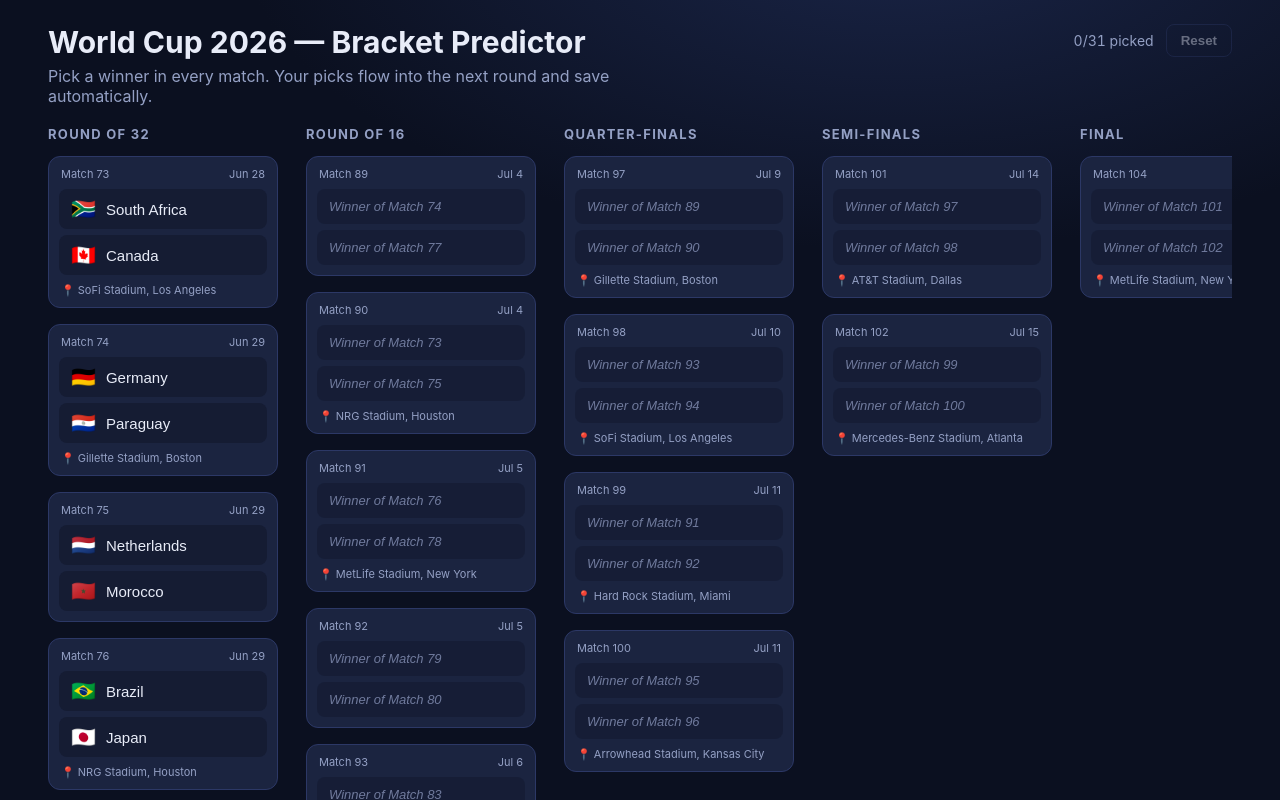
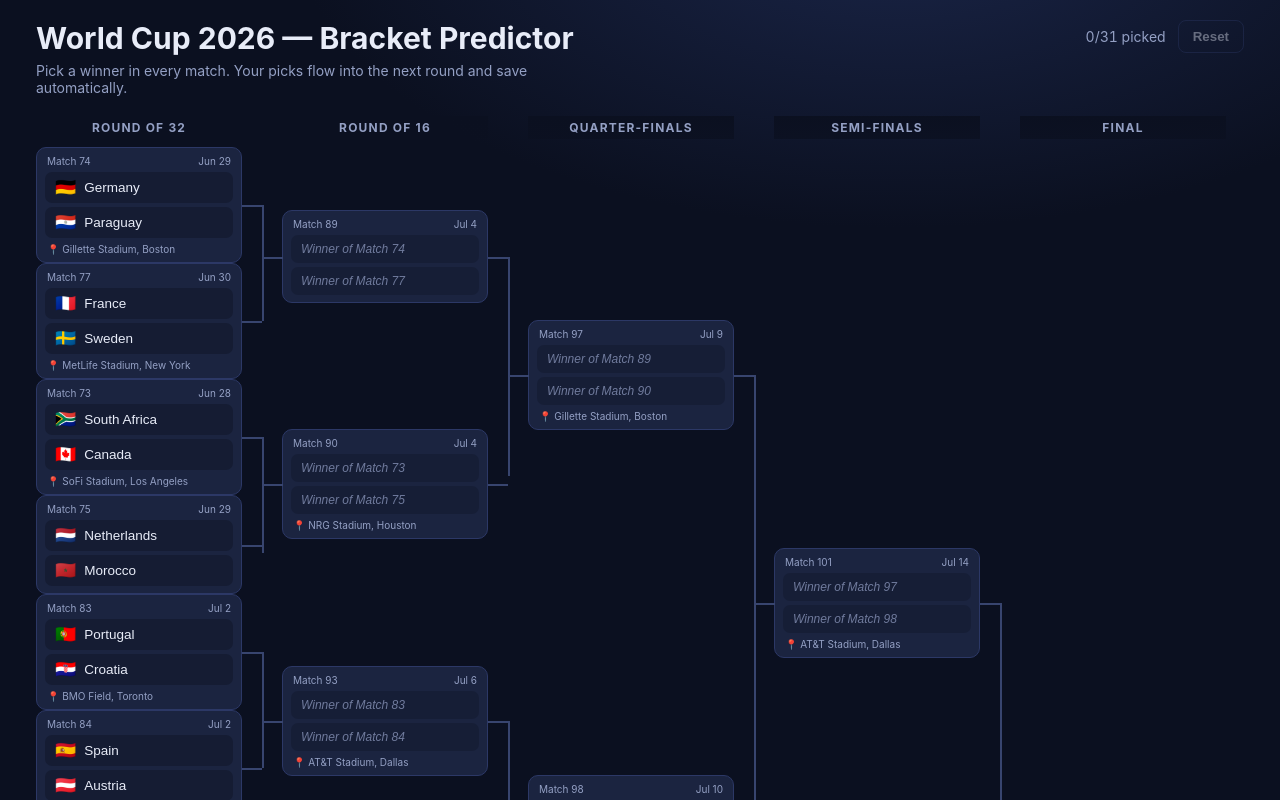
Before and after one commit to eleanorjboyd/world-cup-bracket, a React (Vite) app: page / in a window 1280 px wide. Shown: the top 800 px of the page. Built offline with nearby package versions, Linux system fonts and the light colour scheme.

Commit message:
Redesign bracket: tree ordering, aligned columns, connector lines

```diff
--- a/src/App.tsx
+++ b/src/App.tsx
@@ -3,6 +3,7 @@ import {
   MATCHES,
   ROUNDS,
   TEAMS,
+  matchesInBracketOrder,
   type Match,
   type RoundId,
   type Slot,
@@ -45,7 +46,7 @@ export default function App() {
       SF: [],
       F: [],
     }
-    for (const m of MATCHES) map[m.round].push(m)
+    for (const r of ROUNDS) map[r.id] = matchesInBracketOrder(r.id)
     return map
   }, [])
 
@@ -95,16 +96,13 @@ export default function App() {
 
       <div className="bracket">
         {ROUNDS.map((round) => (
-          <section className="round" key={round.id}>
+          <section className={`round round-${round.id}`} key={round.id}>
             <h2 className="round-title">{round.label}</h2>
             <div className="round-matches">
               {matchesByRound[round.id].map((match) => (
-                <MatchCard
-                  key={match.id}
-                  match={match}
-                  picks={picks}
-                  onPick={pick}
-                />
+                <div className="cell" key={match.id}>
+                  <MatchCard match={match} picks={picks} onPick={pick} />
+                </div>
               ))}
             </div>
           </section>
--- a/src/bracket.ts
+++ b/src/bracket.ts
@@ -117,3 +117,25 @@ export const MATCHES: Match[] = [
 export const MATCHES_BY_ID: Record<number, Match> = Object.fromEntries(
   MATCHES.map((m) => [m.id, m]),
 )
+
+// The final is the highest-numbered match.
+export const FINAL_ID = Math.max(...MATCHES.map((m) => m.id))
+
+// Lay each round out top-to-bottom in true bracket order so that the two
+// matches feeding a later match sit directly above/below it. We do a DFS from
+// the final, building a path string ("0" = upper feeder, "1" = lower feeder);
+// sorting a round's matches by that string yields the correct vertical order.
+const ORDER_KEY: Record<number, string> = {}
+function buildOrder(id: number, path: string) {
+  ORDER_KEY[id] = path
+  const m = MATCHES_BY_ID[id]
+  if (m.a.kind === 'winner') buildOrder(m.a.matchId, path + '0')
+  if (m.b.kind === 'winner') buildOrder(m.b.matchId, path + '1')
+}
+buildOrder(FINAL_ID, '')
+
+export function matchesInBracketOrder(round: RoundId): Match[] {
+  return MATCHES.filter((m) => m.round === round).sort((a, b) =>
+    ORDER_KEY[a.id] < ORDER_KEY[b.id] ? -1 : 1,
+  )
+}
--- a/src/index.css
+++ b/src/index.css
@@ -2,13 +2,17 @@
   --bg: #0b1020;
   --bg-soft: #151c33;
   --card: #1b2440;
-  --card-hover: #243056;
   --line: #2c3866;
+  --connector: #38456f;
   --text: #e8ecf8;
   --muted: #94a0c4;
   --accent: #00d68f;
   --accent-soft: rgba(0, 214, 143, 0.16);
   --gold: #ffd24a;
+
+  --col-width: 206px;
+  --col-gap: 40px;
+  --stub: 20px; /* half the column gap; connector arm length */
 }
 
 * {
@@ -23,13 +27,16 @@ body,
 }
 
 body {
-  background: radial-gradient(1200px 600px at 70% -10%, #1a2548 0%, var(--bg) 55%);
+  background: radial-gradient(1100px 560px at 70% -10%, #1a2548 0%, var(--bg) 55%);
   color: var(--text);
   font-family: 'Inter', system-ui, -apple-system, Segoe UI, Roboto, sans-serif;
+  font-size: 14px;
 }
 
 .app {
-  padding: 24px clamp(16px, 4vw, 48px) 64px;
+  padding: 20px clamp(12px, 3vw, 36px) 48px;
+  max-width: 1500px;
+  margin: 0 auto;
 }
 
 .topbar {
@@ -123,67 +130,123 @@ h1 {
 
 .bracket {
   display: flex;
-  gap: 28px;
-  align-items: flex-start;
+  gap: var(--col-gap);
+  align-items: stretch; /* every column shares the tallest column's height */
   overflow-x: auto;
-  padding-bottom: 16px;
+  padding-bottom: 12px;
 }
 
 .round {
-  min-width: 230px;
+  width: var(--col-width);
   flex: 0 0 auto;
+  display: flex;
+  flex-direction: column;
 }
 
 .round-title {
-  font-size: 13px;
+  font-size: 12px;
   text-transform: uppercase;
   letter-spacing: 0.1em;
   color: var(--muted);
-  margin: 0 0 14px;
+  margin: 0 0 8px;
+  text-align: center;
   position: sticky;
   top: 0;
+  padding: 4px 0;
+  background: linear-gradient(var(--bg), rgba(11, 16, 32, 0.8));
+  z-index: 2;
 }
 
 .round-matches {
   display: flex;
   flex-direction: column;
   justify-content: space-around;
-  gap: 16px;
+  flex: 1;
+}
+
+/* Each cell occupies an equal vertical slice, so a later round's match centers
+   exactly between the two feeder matches above and below it. */
+.cell {
+  position: relative;
+  display: flex;
+  align-items: center;
+  flex: 1 0 auto;
+}
+
+.cell > .match {
+  width: 100%;
+}
+
+/* ---- Connector lines ---- */
+/* Arm leaving each match toward the next round. */
+.round:not(.round-F) .cell::after {
+  content: '';
+  position: absolute;
+  left: 100%;
+  top: 50%;
+  width: var(--stub);
+  height: 2px;
+  background: var(--connector);
+}
+
+/* Vertical line joining each feeder pair, drawn from the upper match down to
+   the lower one; the next round's match sits level with its midpoint. */
+.round:not(.round-F) .cell:nth-child(odd)::before {
+  content: '';
+  position: absolute;
+  left: calc(100% + var(--stub));
+  top: 50%;
   height: 100%;
+  width: 2px;
+  background: var(--connector);
+}
+
+/* Arm arriving into each match from the previous round. */
+.round:not(.round-R32) .cell .match {
+  position: relative;
+}
+.round:not(.round-R32) .cell .match::before {
+  content: '';
+  position: absolute;
+  right: 100%;
+  top: 50%;
+  width: var(--stub);
+  height: 2px;
+  background: var(--connector);
 }
 
 .match {
   background: var(--card);
   border: 1px solid var(--line);
-  border-radius: 12px;
-  padding: 10px;
+  border-radius: 10px;
+  padding: 7px 8px;
   display: flex;
   flex-direction: column;
-  gap: 6px;
+  gap: 4px;
 }
 
 .match-meta {
   display: flex;
   justify-content: space-between;
-  font-size: 11px;
+  font-size: 10px;
   color: var(--muted);
-  padding: 0 2px 2px;
+  padding: 0 2px 1px;
 }
 
 .team {
   display: flex;
   align-items: center;
-  gap: 10px;
+  gap: 8px;
   width: 100%;
   text-align: left;
   background: var(--bg-soft);
   color: var(--text);
   border: 1px solid transparent;
-  border-radius: 8px;
-  padding: 9px 11px;
+  border-radius: 7px;
+  padding: 6px 9px;
   cursor: pointer;
-  font-size: 15px;
-  transition: background 0.12s, border-color 0.12s, transform 0.06s;
+  font-size: 13.5px;
+  transition: background 0.12s, border-color 0.12s, transform 0.05s;
 }
 
 .team:hover:not(:disabled) {
@@ -207,18 +270,21 @@ h1 {
 }
 
 .flag {
-  font-size: 20px;
+  font-size: 17px;
   line-height: 1;
 }
 
 .name {
   flex: 1;
+  white-space: nowrap;
+  overflow: hidden;
+  text-overflow: ellipsis;
 }
 
 .placeholder {
   color: var(--muted);
   font-style: italic;
-  font-size: 13px;
+  font-size: 12px;
 }
 
 .check {
@@ -227,7 +293,10 @@ h1 {
 }
 
 .venue {
-  font-size: 11px;
+  font-size: 10px;
   color: var(--muted);
-  padding: 2px 2px 0;
+  padding: 1px 2px 0;
+  white-space: nowrap;
+  overflow: hidden;
+  text-overflow: ellipsis;
 }
```
